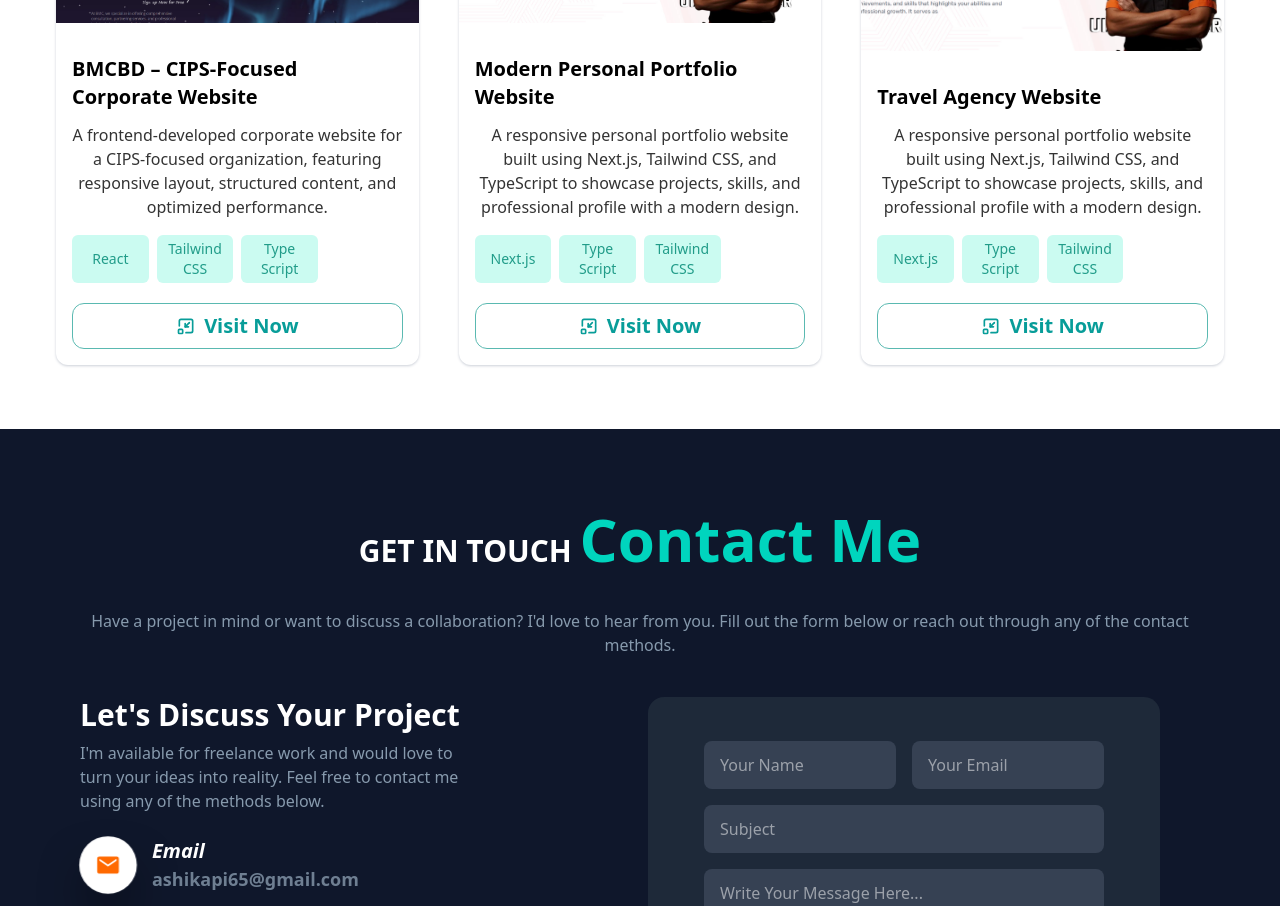
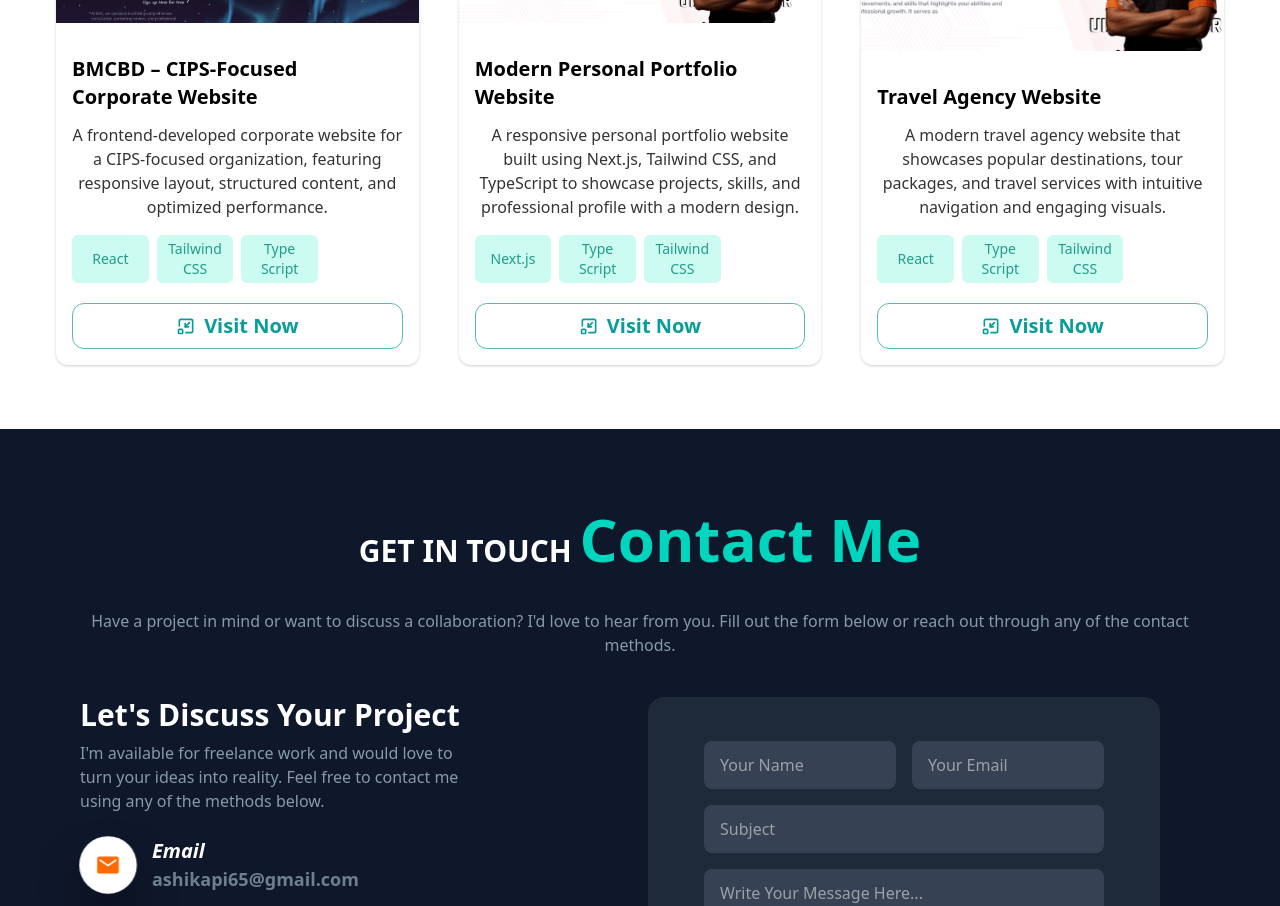
Before and after one commit to ashikapi/ashikapi_portfolio, a React (Vite) app: page /featuredprojects in a window 1280 px wide. Shown: the part 3180-4086 px from the top of the page. Built offline with nearby package versions, Linux system fonts and the light colour scheme.

Commit message:
update feature project

```diff
--- a/src/pages/FeaturedProjects.tsx
+++ b/src/pages/FeaturedProjects.tsx
@@ -52,8 +52,8 @@ url: 'https://bmcbd.netlify.app/'
   {
     img: projectImage2,
     title: 'Travel Agency Website',
-    Description: 'A responsive personal portfolio website built using Next.js, Tailwind CSS, and TypeScript to showcase projects, skills, and professional profile with a modern design.',
-    Tech: ['Next.js', 'Type Script', 'Tailwind CSS'],
+    Description: 'A modern travel agency website that showcases popular destinations, tour packages, and travel services with intuitive navigation and engaging visuals.',
+    Tech: ['React', 'Type Script', 'Tailwind CSS'],
     url: 'https://akashadhikary.netlify.app/'
   },
 ]
```
